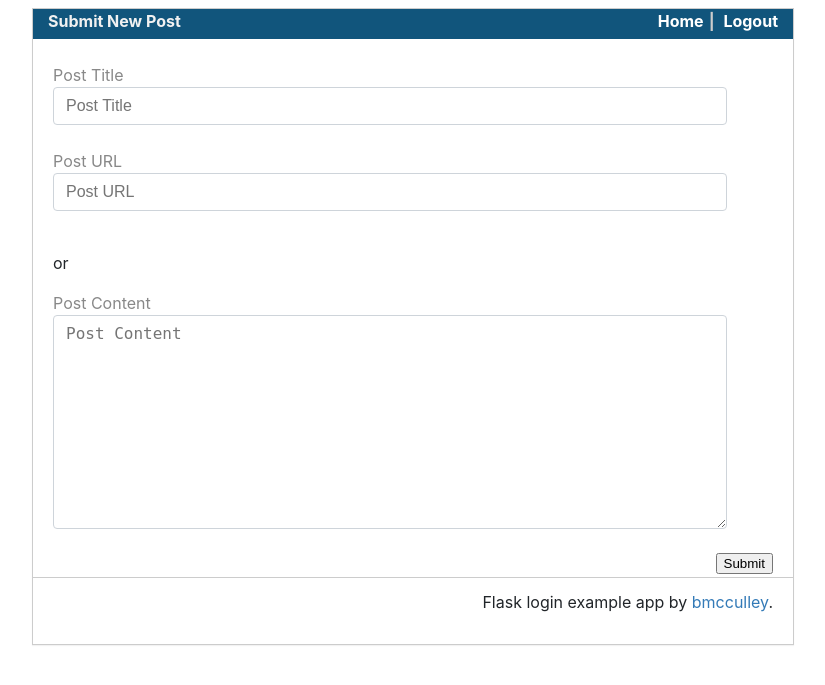
After one commit to bmcculley/flask-news, a Flask app: page /submit in a window 1280 px wide. The commit adds this page. Shown: the top 685 px of the page, without its empty margins (227-1052 px from the left). Run offline with Flask 2, Linux system fonts and the light colour scheme; the visitor is signed in with stand-in values (Sample User, id 1); parts of the project's set-up code (start-up, migrations or seed data) failed here and were passed over.

Commit message:
updates
updated html and app to include some new urls

```diff
--- a/app.py
+++ b/app.py
@@ -9,8 +9,17 @@ from flask_login import LoginManager, UserMixin, current_user, \
 from flask_wtf import FlaskForm
 from wtforms import Form, StringField, PasswordField, \
                         SubmitField, validators
+from wtforms.widgets import TextArea
 from flask_sqlalchemy import SQLAlchemy
 import bcrypt
+import time
+
+
+def current_time():
+    '''
+    return current time as epoch
+    '''
+    return int(time.time())
 
 # flask app setup
 app = Flask(__name__)
@@ -61,28 +70,57 @@ class RegistForm(Form):
         ])
     submit = SubmitField("Register")
 
-# create a post submit form
+class PostForm(Form):
+    title = StringField("Post Title", validators=[validators.DataRequired()])
+    content = StringField("Post Content", widget=TextArea())
+    url = StringField("Post URL")
+    submit = SubmitField("Submit")
 
 
 
 # the user table structure
 class DBUser(db.Model):
+    __tablename__ = "user"
     id = db.Column(db.Integer, primary_key=True)
     username = db.Column(db.String(80), unique=True, nullable=False)
     email = db.Column(db.String(120), unique=True, nullable=False)
     password = db.Column(db.String(120), unique=False, nullable=False)
 
+    # extra fields to create a profile page
+    # created
+    # points
+    # about
+
     def __repr__(self):
         return "<DBUser %r>" % self.username
 
 class DBPost(db.Model):
+    __tablename__ = "post"
     id = db.Column(db.Integer, primary_key=True)
-    user_id = db.Column(db.Integer)
     title = db.Column(db.String(120), unique=False, nullable=False)
-    url = db.Column(db.String(120), unique=False, nullable=False)
+    text = db.Column(db.String(1000), unique=False, nullable=True)
+    url = db.Column(db.String(120), unique=False, nullable=True)
     votes = db.Column(db.Integer)
     submit_date = db.Column(db.String(120), unique=False, nullable=False)
+    user_id = db.Column(db.Integer, db.ForeignKey('user.id'),
+        nullable=False)
 
+    user = db.relationship('DBUser',
+        backref=db.backref('post', lazy=True))
+
+class DBVote(db.Model):
+    __tablename__ = "votes"
+    id = db.Column(db.Integer, primary_key=True)
+    vote = db.Column(db.Integer)
+    user_id = db.Column(db.Integer, db.ForeignKey('user.id'),
+        nullable=False)
+    user_votee = db.relationship('DBUser',
+        backref=db.backref('user_votee', lazy=True))
+
+    post_id = db.Column(db.Integer, db.ForeignKey('post.id'),
+        nullable=False)
+    post_vote = db.relationship('DBPost',
+        backref=db.backref('post_vote', lazy=True))
 
 # setup and populate the database
 def setup_db():
@@ -107,14 +145,25 @@ def is_safe_url(target):
 # home page (non protected)
 @app.route("/")
 def home():
+    # this query needs to be fixed to handle the ranking math
+    posts = DBPost.query.all()
     return render_template("home.html")
 
 
 # an example protected url
-@app.route("/secret")
+@app.route("/submit")
 @login_required
-def secret():
-    return render_template("secret.html")
+def submit():
+    form = PostForm(request.form)
+    if request.method == "POST"  and form.validate():
+        #post_user = DBUser(username=current_user.name)
+        post = DBPost(title=form.title.data, text=form.text.data,
+                    url=form.url.data, submit_date=current_time(),
+                    user_id=current_user.id)
+        db.session.add(post)
+        db.session.commit()
+
+    return render_template("submit.html", form=form)
 
 
 # register here
--- a/static/css/main.css
+++ b/static/css/main.css
@@ -44,15 +44,17 @@ a:focus {
 }
 
 .header {
-    height: 30px;
+    height: 10px;
 }
 
 .site-title {
     float: left;
+    margin-top: -10px;
 }
 
 .menu {
     float: right;
+    margin-top: -10px;
 }
 
 .menu li {
@@ -74,6 +76,7 @@ a:focus {
     border-top: 1px solid #ccc;
     padding-top: 12px;
     margin-bottom: 30px;
+    text-align: right;
 }
 
 .panel {
@@ -114,7 +117,9 @@ a:focus {
     float: right;
 }
 
-input[type="password"], input[type="text"] {
+input[type="password"],
+input[type="text"],
+textarea {
     display: block;
     width: 90%;
     padding: 0.375rem 0.75rem;
@@ -126,6 +131,10 @@ input[type="password"], input[type="text"] {
     border: 1px solid #ced4da;
     border-radius: 0.25rem;
     transition: border-color 0.15s ease-in-out, box-shadow 0.15s ease-in-out;
+}
+
+textarea {
+    min-height: 200px;
 }
 
 label {
--- a/templates/base.html
+++ b/templates/base.html
@@ -15,8 +15,9 @@
             <div class="panel-title">
                 <p class="site-title">{% block page_title %}{% endblock %}</p>
                 <ul class="menu">
-                    {% if request.path == "/" %}
-                    <li><a href="/secret">The protected page</a></li>
+                    {% if request.path == "/" and current_user.is_authenticated %}
+                    <li><a href="/submit">Submit</a></li>
+                    <li><a href="/profile">Profile</a></li>
                     {% else %}
                     <li><a href="/">Home</a></li>
                     {% endif %}
@@ -27,7 +28,6 @@
                     <li><a href="/logout">Logout</a></li>
                     {% endif %}
                 </ul>
-                <div class="clearfix"></div>
             </div>
         </div>
         <div class="content">
--- /dev/null
+++ b/templates/submit.html
@@ -0,0 +1,27 @@
+{% extends "base.html" %}
+
+{% block title %}
+Submit New Post
+{% endblock %}
+
+{% block page_title %}
+Submit New Post
+{% endblock %}
+
+{% block content %}
+<form action="{{ url_for('submit') }}" method="post"><br/>
+	{{ form.csrf_token }}
+	{{ form.title.label }}<br/>
+    {{ form.title(placeholder="Post Title") }}<br/>
+    {{ form.url.label }}<br/>
+    {{ form.url(placeholder="Post URL") }}<br/>
+    <p>or</p>
+    {{ form.content.label }}<br/>
+    {{ form.content(placeholder="Post Content") }} <br/>
+    {{ form.submit }}<br/>
+</form>
+{% endblock %}
+
+{% block footer %}
+Flask login example app by <a href="http://bmcculley.github.io">bmcculley</a>.
+{% endblock %}
```
Also changed, not shown: templates/profile.html (renamed from templates/secret.html), users.db (deleted), 1 other file.
